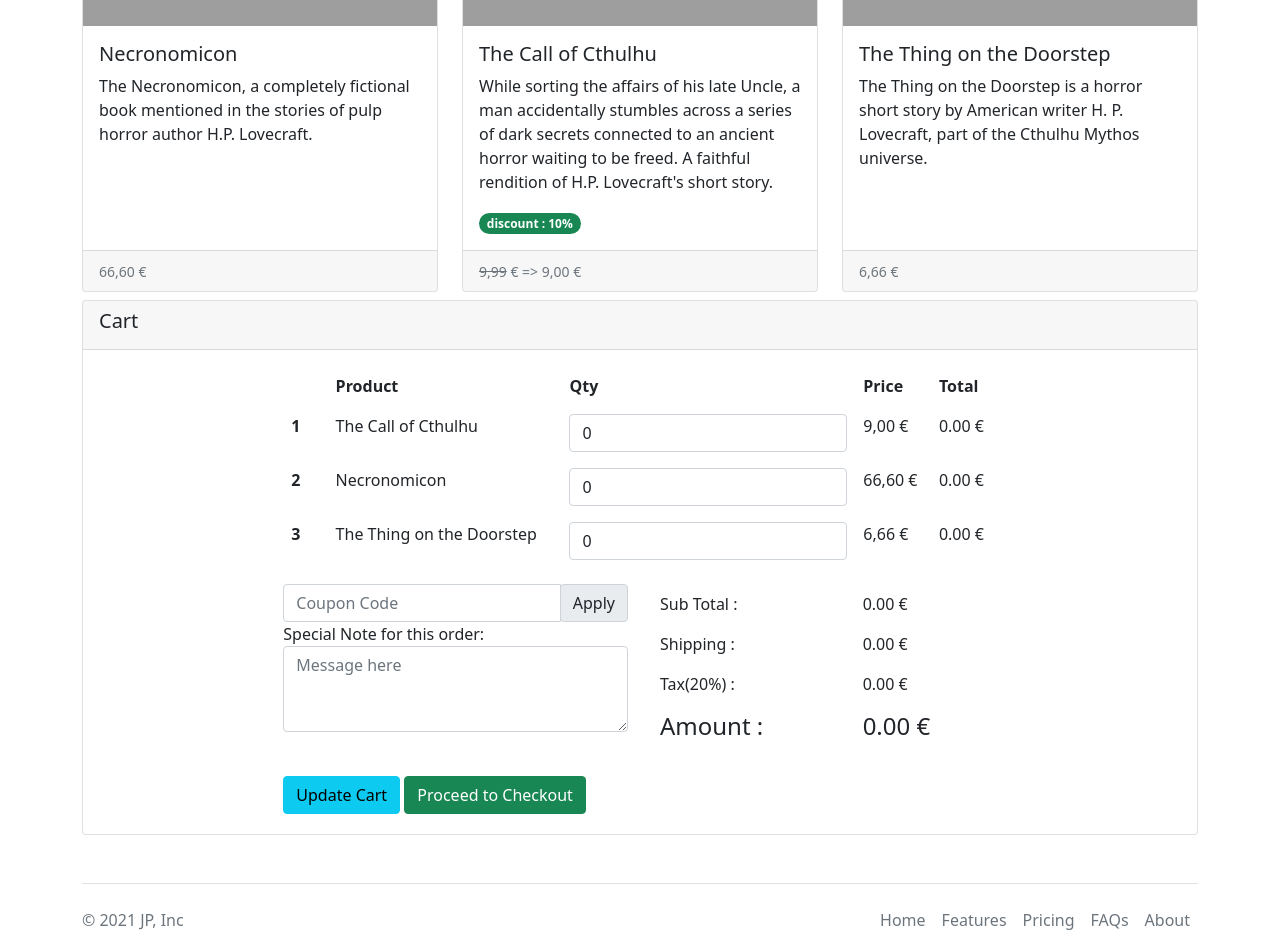
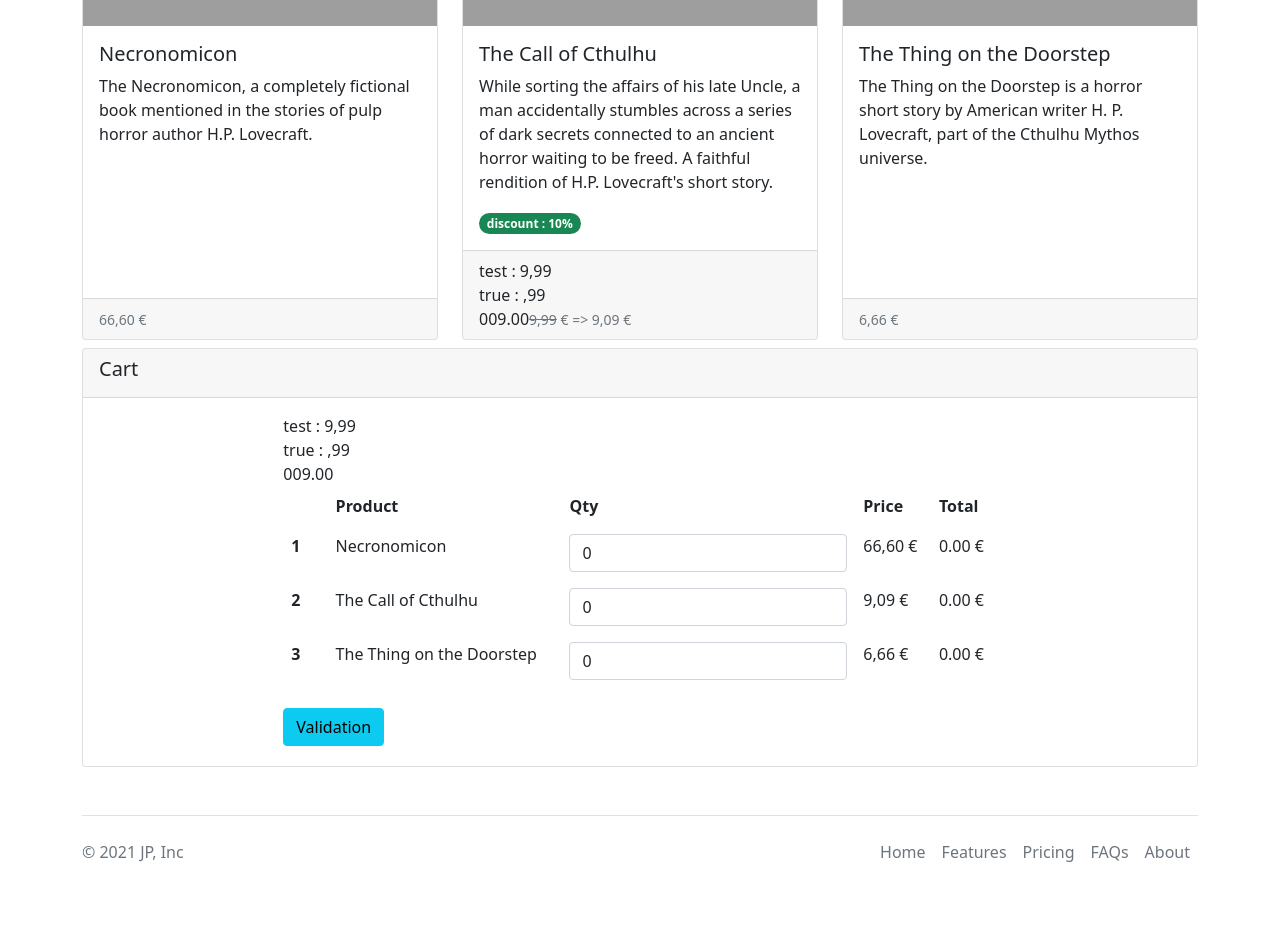
Before and after one commit to jplemonias/phpsql, a PHP site: page / in a window 1280 px wide. Shown: the part 362-1314 px from the top of the page. After the commit the page ends 1224 px from the top, so only its background shows below. Run offline with PHP 8.4, Linux system fonts and the light colour scheme; data that the repository does not hold is empty; grey boxes are pictures that could not be loaded.

Commit message:
on s'en bat

```diff
--- a/index.php
+++ b/index.php
@@ -6,6 +6,7 @@
     <title>Progression PHP de base</title>
     <?php
         include "bootstraplinks.php";
+        ini_set('error_reporting', E_ALL);
     ?>
 </head>
 
--- a/myFunctions.php
+++ b/myFunctions.php
@@ -1,8 +1,8 @@
 <?php
     require('multidimensional-catalog.php');
-    asort($books);
 
     function popBooks($books){
+        asort($books);
         foreach ($books as $key => $book){
                 echo "<div class=\"col\">";
                     echo "<div class=\"card h-100\">";
@@ -49,15 +49,21 @@
         $int = floor($numberComma);
         $float = explode(".", strval(round($numberComma - floor($numberComma), 2)))[1];
         if (strlen($float) === 1) {
+            if (strlen($float) === 1 && substr($price,-1) === "0" ) {
                 $float = $float * 10;
+            }
+            else {
+                $float = "0".$float;
+            }
         }
         $numberComma = $int.",".$float;
         return $numberComma;
     }
 
     function popBooksOnArray($books){
+        asort($books);
         $id = 0;
-        foreach ($books as $key => $book){
+        foreach ($books as $book){
             $id++;
             echo '<tr>';
                 echo '<th scope="row">'.$id.'</th>';
@@ -80,8 +86,17 @@
 
             $original = literalResult($price, $numberComma);
             $int = intval($original);
-            $float = substr(explode(",", $original)[1],0,2);
+            echo "test : ".strval($original)."<br>";
+            echo "true : ".stristr(strval($original), ',')."<br>";
+            if(stristr(strval($original), '.') === TRUE) {
+                $float = substr(explode(".", strval($original))[1],0,2);
+                echo $float;
+            }
+            else {$float = "00";
+                echo $float;
+            }
             $numberComma = $int.".".$float;
+            echo $numberComma;
             $discounted = $numberComma * $discount / 100;
 
             $intDiscount = floor($discounted);
@@ -91,17 +106,22 @@
 
             $priceInt = intval($numberComma);
 
+
+            if(stristr(strval($numberComma), ',') === TRUE) {
                 $float = substr(explode(",", $numberComma)[1],0,2);
                 if ( strlen($float) === 2 ) {
                     $float;
                 }
-            else if ( strlen($float) === 0 ) {
-                $float = "00";
-            }
                 else if (strlen($float) === 1 && substr($priceInt,-1) === "0" ) {
                     $float = $float."0";
                 }
-
+                else {
+                    $float = "0".$float;
+                }
+            }
+            else{
+                $float = "00";
+            }
             return literalResult($int.$float, $numberComma);
         }
         else {
@@ -111,16 +131,21 @@
 
     function literalResult($priceInt, $number){
         $int = floor($number);
+        if(stristr(strval($number), '.') !== TRUE) {
             $float = substr(explode(".", strval($number))[1],0,2);
             //$float = explode(".", strval(round($numberComma - floor($numberComma), 2)))[1];
             if ( strlen($float) === 2 ) {
                 $number = $int.",".$float;
             }
-        else if ( strlen($float) === 0 ) {
-            $number = $int.",00";
-        }
             else if (strlen($float) === 1 && substr($priceInt,-1) === "0" ) {
                 $number = $int.",".$float."0";
+            }
+            else if (strlen($float) === 1 && substr($priceInt,-1) !== "0" ) {
+                $number = $int.",0".$float;
+            }
+        }
+        else {
+            $number = "$int,00";
         }
         return $number;
     }
@@ -137,26 +162,45 @@
     // echo calculTVA(100);
 
     function popBuyBooks($books, $choice){
+        asort($books);
+        $arrBooksById = [];
         $id = 0;
         foreach ($books as $key => $book){
-            echo $key."<br>";
+            array_push($arrBooksById, $book);
         }
         foreach ($choice as $key => $book){
-            $id++;
-            echo $books[$key];
 
             echo '<tr>';
                 echo '<th scope="row">'.$id.'</th>';
                 echo '<td><a href="#" class="text-danger"><i class="ri-delete-bin-3-line"></i></a></td>';
-                //echo '<td>'.$book['name'].'</td>';
                 echo '<td>';
                     echo'<div class="form-group mb-0">';
-                        echo "<p> test : ".$books["$key"]."<p>";
+                        echo "<p>".$arrBooksById[$key]['name']."<p>";
                     echo '</div>';
                 echo '</td>';
-               // echo '<td>'.priceDiscount($book['price'], $book['discount']).' €</td>';
+                echo '<td>'.$choice[$id].'</td>';
+                echo '<td>'.priceDiscount($arrBooksById[$id]['price'], $arrBooksById[$id]['discount']).' €</td>';
                 echo '<td class="text-right">0.00 €</td>';
             echo '</tr>';
+            $id++;
         }
     }
+    // echo "E_ERROR: ".E_ERROR;
+    // echo "<br>E_PARSE: ".E_PARSE;
+    // echo "<br>E_CORE_ERROR: ".E_CORE_ERROR;
+    // echo "<br>E_CORE_WARNING: ".E_CORE_WARNING;
+    // echo "<br>E_COMPILE_ERROR: ".E_COMPILE_ERROR;
+    // echo "<br>E_COMPILE_WARNING: ".E_COMPILE_WARNING;
+    // echo "<br>E_STRICT: ".E_STRICT;
+    // echo "<br>E_COMPILE_WARNING: ".E_COMPILE_WARNING;
+    // function error(){
+    //     set_error_handler(function($niveau, $message, $fichier, $ligne){
+    //         echo 'Erreur : ' .$message. '<br>';
+    //         echo 'Niveau de l\'erreur : ' .$niveau. '<br>';
+    //         echo 'Erreur dans le fichier :   ' .$fichier. '<br>';
+    //         echo 'Emplacement de l\'erreur : ' .$ligne. '<br>';
+    //     });
+    // }
+    // echo $a;
+    // print_r(error_get_last());
 ?>
--- a/payement.php
+++ b/payement.php
@@ -39,67 +39,9 @@
                                             </table>
                                         </div>
                                     </div>
-                                    <div class="cart-body">
-                                        <div class="row">
-                                            <div class="col-md-12 order-2 order-lg-1 col-lg-5 col-xl-6">
-                                                <div class="order-note">
-                                                    <!-- <form> -->
-                                                        <div class="form-group">
-                                                            <div class="input-group">
-                                                                <input type="search" class="form-control"
-                                                                    placeholder="Coupon Code" aria-label="Search"
-                                                                    aria-describedby="button-addonTags">
-                                                                <div class="input-group-append">
-                                                                    <button class="input-group-text"
-                                                                        id="button-addonTags">Apply</button>
-                                                                </div>
-                                                            </div>
-                                                        </div>
-                                                        <div class="form-group">
-                                                            <label for="specialNotes">Special Note for this
-                                                                order:</label>
-                                                            <textarea class="form-control" name="specialNotes"
-                                                                id="specialNotes" rows="3"
-                                                                placeholder="Message here"></textarea>
-                                                        </div>
-                                                    <!-- </form> -->
-                                                </div>
-                                            </div>
-                                            <div class="col-md-12 order-1 order-lg-2 col-lg-7 col-xl-6">
-                                                <div class="order-total table-responsive ">
-                                                    <table class="table table-borderless text-right">
-                                                        <tbody>
-                                                            <tr>
-                                                                <td>Sub Total :</td>
-                                                                <td>0.00 €</td>
-                                                            </tr>
-                                                            <tr>
-                                                                <td>Shipping :</td>
-                                                                <td>0.00 €</td>
-                                                            </tr>
-                                                            <tr>
-                                                                <td>Tax(20%) :</td>
-                                                                <td>0.00 €</td>
-                                                            </tr>
-                                                            <tr>
-                                                                <td class="f-w-7 font-18">
-                                                                    <h4>Amount :</h4>
-                                                                </td>
-                                                                <td class="f-w-7 font-18">
-                                                                    <h4>0.00 €</h4>
-                                                                </td>
-                                                            </tr>
-                                                        </tbody>
-                                                    </table>
-                                                </div>
-                                            </div>
-                                        </div>
-                                    </div>
                                     <div class="cart-footer text-right">
                                         <button type="submit" name="submit" class="btn btn-info my-1"><i
-                                                class="ri-save-line mr-2"></i>Update Cart</button>
-                                        <a href="page-checkout.html" class="btn btn-success my-1">Proceed to
-                                            Checkout<i class="ri-arrow-right-line ml-2"></i></a>
+                                                class="ri-save-line mr-2"></i>Validation</button>
                                     </div>
                                     <?php
                                         echo "</form>";
```
Lines whose indentation alone changed are shown as unchanged.
